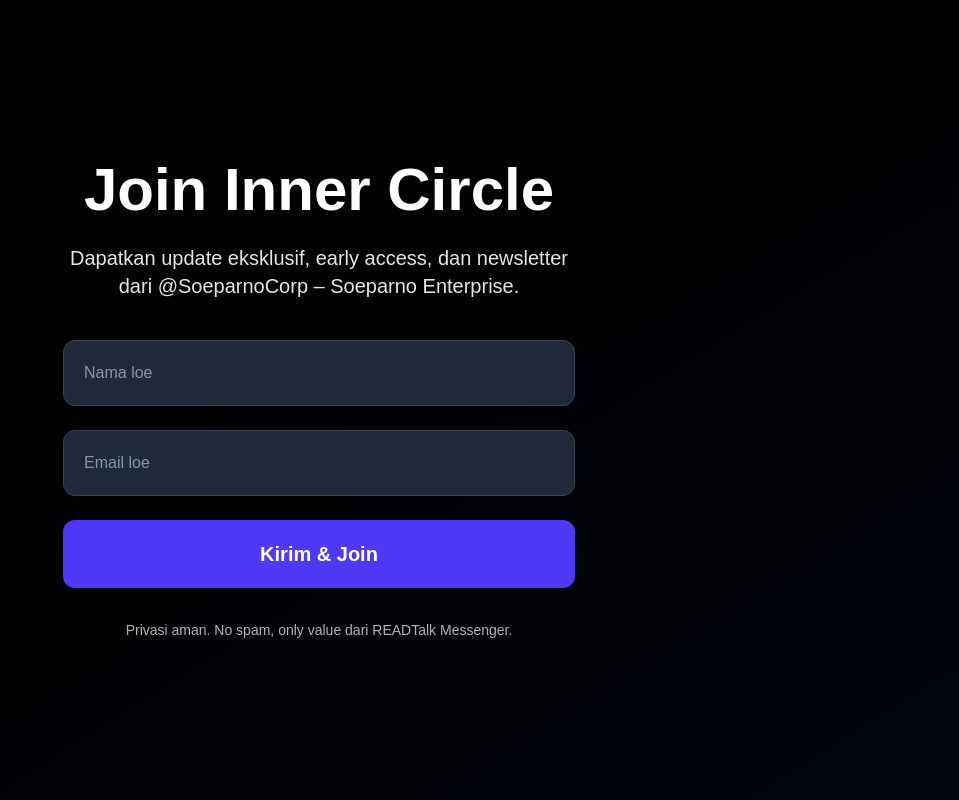
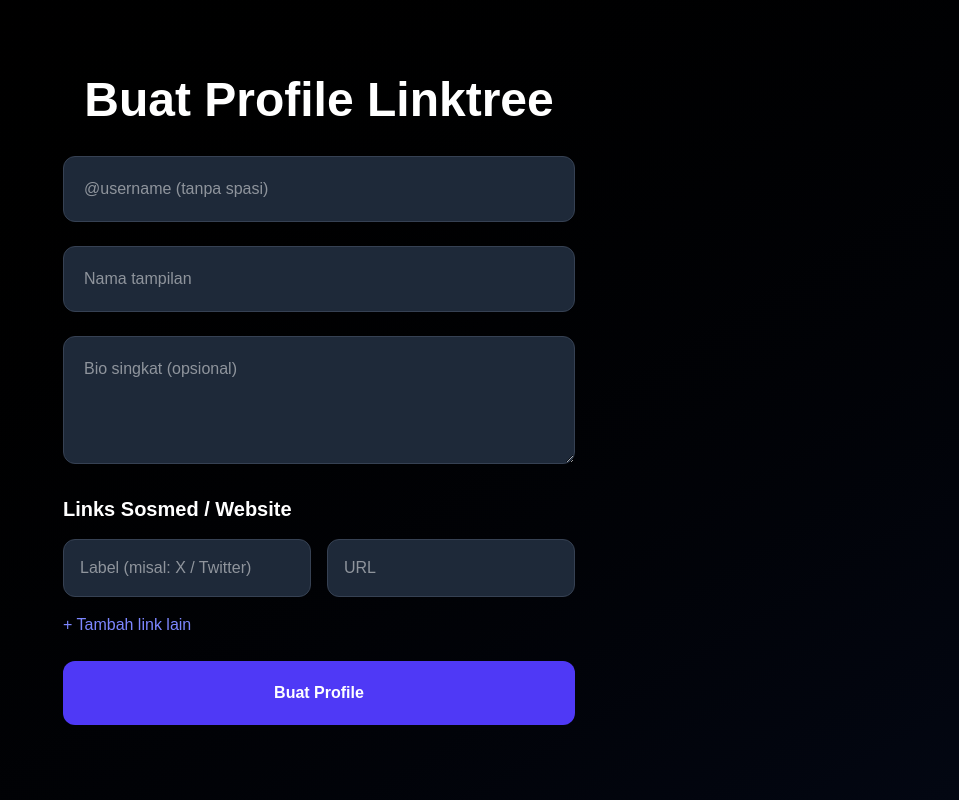
Before and after one commit to soeparnocorp/profile, a Next.js app: page / in a window 1280 px wide. Shown: the whole page, without its empty margins (321-1280 px from the left). Built offline with nearby package versions, Linux system fonts and the light colour scheme.

Commit message:
page.tsx

```diff
--- a/src/app/page.tsx
+++ b/src/app/page.tsx
@@ -1,86 +1,116 @@
-// src/app/join/page.tsx
-"use client"; // Client component untuk interactivity
+// src/app/page.tsx
+"use client";
 
 import { useState } from 'react';
 
-export default function JoinPage() {
-  const [email, setEmail] = useState('');
+export default function CreateProfile() {
+  const [username, setUsername] = useState('');
   const [name, setName] = useState('');
-  const [message, setMessage] = useState('');
-  const [loading, setLoading] = useState(false);
-  const [success, setSuccess] = useState(false);
+  const [bio, setBio] = useState('');
+  const [links, setLinks] = useState([{ label: '', url: '' }]);
+  const [status, setStatus] = useState('');
 
-  const handleSubmit = async (e: React.FormEvent) => {
+  const addLink = () => setLinks([...links, { label: '', url: '' }]);
+
+  const handleSubmit = async (e) => {
     e.preventDefault();
-    setLoading(true);
+    const cleanUsername = username.trim().toLowerCase().replace(/^@/, '');
+
+    if (!cleanUsername || !name) {
+      setStatus('Username dan nama wajib diisi!');
+      return;
+    }
 
     try {
-      const res = await fetch('/api/join', {
+      const res = await fetch('/api/profile', {
         method: 'POST',
         headers: { 'Content-Type': 'application/json' },
-        body: JSON.stringify({ name, email, message }),
+        body: JSON.stringify({
+          username: cleanUsername,
+          name,
+          bio,
+          links,
+        }),
       });
 
       if (res.ok) {
-        setSuccess(true);
-        setMessage('Terima kasih! Kamu udah join inner circle READTalk.');
+        setStatus(`Sukses! Profile @${cleanUsername} dibuat. Buka: https://readtalk.pages.dev/@${cleanUsername}`);
       } else {
-        setMessage('Gagal submit, coba lagi ya.');
+        setStatus('Gagal menyimpan profile.');
       }
-    } catch (err) {
-      setMessage('Error koneksi, cek internet loe.');
-    } finally {
-      setLoading(false);
+    } catch {
+      setStatus('Error koneksi.');
     }
   };
 
   return (
-    <main className="min-h-screen bg-gradient-to-br from-black to-gray-950 text-white flex items-center justify-center px-6">
-      <div className="max-w-lg w-full text-center">
-        <h1 className="text-5xl md:text-6xl font-bold mb-6">Join Inner Circle</h1>
-        <p className="text-xl mb-10 opacity-90">
-          Dapatkan update eksklusif, early access, dan newsletter dari @SoeparnoCorp – Soeparno Enterprise.
-        </p>
-
-        {success ? (
-          <div className="bg-green-900/50 p-8 rounded-xl">
-            <h2 className="text-2xl font-semibold mb-4">Sukses!</h2>
-            <p>{message}</p>
-            <a href="/" className="mt-6 inline-block text-indigo-400 hover:underline">
-              Kembali ke home
-            </a>
-          </div>
-        ) : (
+    <main className="min-h-screen bg-gradient-to-br from-black to-gray-950 text-white flex items-center justify-center px-6 py-12">
+      <div className="max-w-lg w-full">
+        <h1 className="text-5xl font-bold mb-8 text-center">Buat Profile Linktree</h1>
         <form onSubmit={handleSubmit} className="space-y-6">
           <input
-              type="text"
-              placeholder="Nama loe"
+            value={username}
+            onChange={(e) => setUsername(e.target.value)}
+            placeholder="@username (tanpa spasi)"
+            required
+            className="w-full p-5 bg-gray-800 border border-gray-700 rounded-xl focus:border-indigo-500"
+          />
+          <input
             value={name}
             onChange={(e) => setName(e.target.value)}
+            placeholder="Nama tampilan"
             required
-              className="w-full p-5 bg-gray-800 border border-gray-700 rounded-xl focus:outline-none focus:border-indigo-500"
+            className="w-full p-5 bg-gray-800 border border-gray-700 rounded-xl"
+          />
+          <textarea
+            value={bio}
+            onChange={(e) => setBio(e.target.value)}
+            placeholder="Bio singkat (opsional)"
+            className="w-full p-5 bg-gray-800 border border-gray-700 rounded-xl h-32"
+          />
+
+          {/* Links dinamis */}
+          <div className="space-y-4">
+            <h3 className="text-xl font-semibold">Links Sosmed / Website</h3>
+            {links.map((link, index) => (
+              <div key={index} className="flex gap-4">
+                <input
+                  value={link.label}
+                  onChange={(e) => {
+                    const newLinks = [...links];
+                    newLinks[index].label = e.target.value;
+                    setLinks(newLinks);
+                  }}
+                  placeholder="Label (misal: X / Twitter)"
+                  className="flex-1 p-4 bg-gray-800 border border-gray-700 rounded-xl"
                 />
                 <input
-              type="email"
-              placeholder="Email loe"
-              value={email}
-              onChange={(e) => setEmail(e.target.value)}
-              required
-              className="w-full p-5 bg-gray-800 border border-gray-700 rounded-xl focus:outline-none focus:border-indigo-500"
+                  value={link.url}
+                  onChange={(e) => {
+                    const newLinks = [...links];
+                    newLinks[index].url = e.target.value;
+                    setLinks(newLinks);
+                  }}
+                  placeholder="URL"
+                  className="flex-1 p-4 bg-gray-800 border border-gray-700 rounded-xl"
                 />
+              </div>
+            ))}
             <button
-              type="submit"
-              disabled={loading}
-              className="w-full bg-indigo-600 hover:bg-indigo-700 py-5 rounded-xl text-xl font-bold transition disabled:opacity-50"
+              type="button"
+              onClick={addLink}
+              className="text-indigo-400 hover:text-indigo-300"
             >
-              {loading ? 'Mengirim...' : 'Kirim & Join'}
+              + Tambah link lain
+            </button>
+          </div>
+
+          <button type="submit" className="w-full bg-indigo-600 py-5 rounded-xl font-bold hover:bg-indigo-700">
+            Buat Profile
           </button>
         </form>
-        )}
 
-        <p className="mt-8 text-sm opacity-70">
-          Privasi aman. No spam, only value dari READTalk Messenger.
-        </p>
+        {status && <p className="mt-8 text-center text-lg">{status}</p>}
       </div>
     </main>
   );
```
Lines whose indentation alone changed are shown as unchanged.
